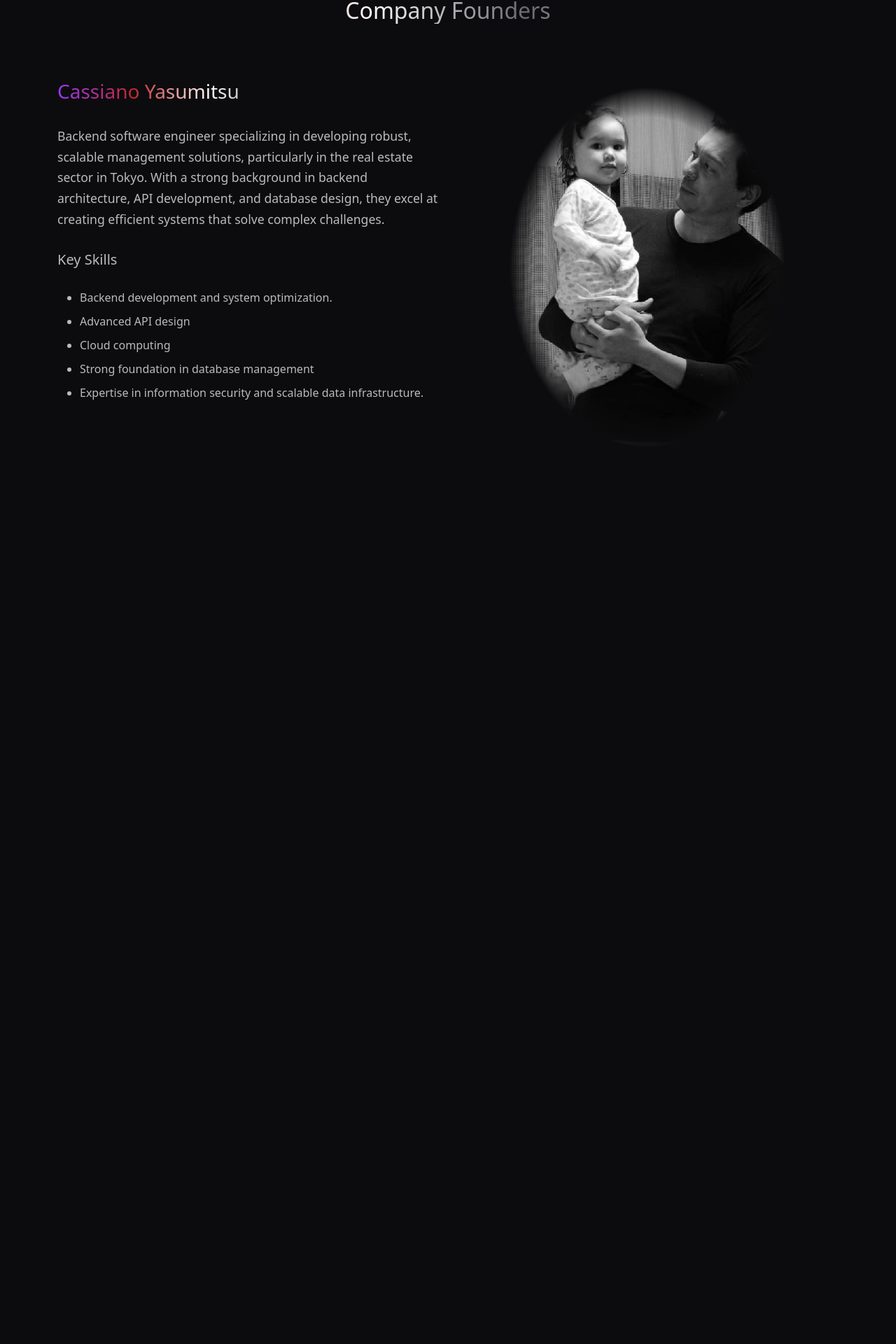
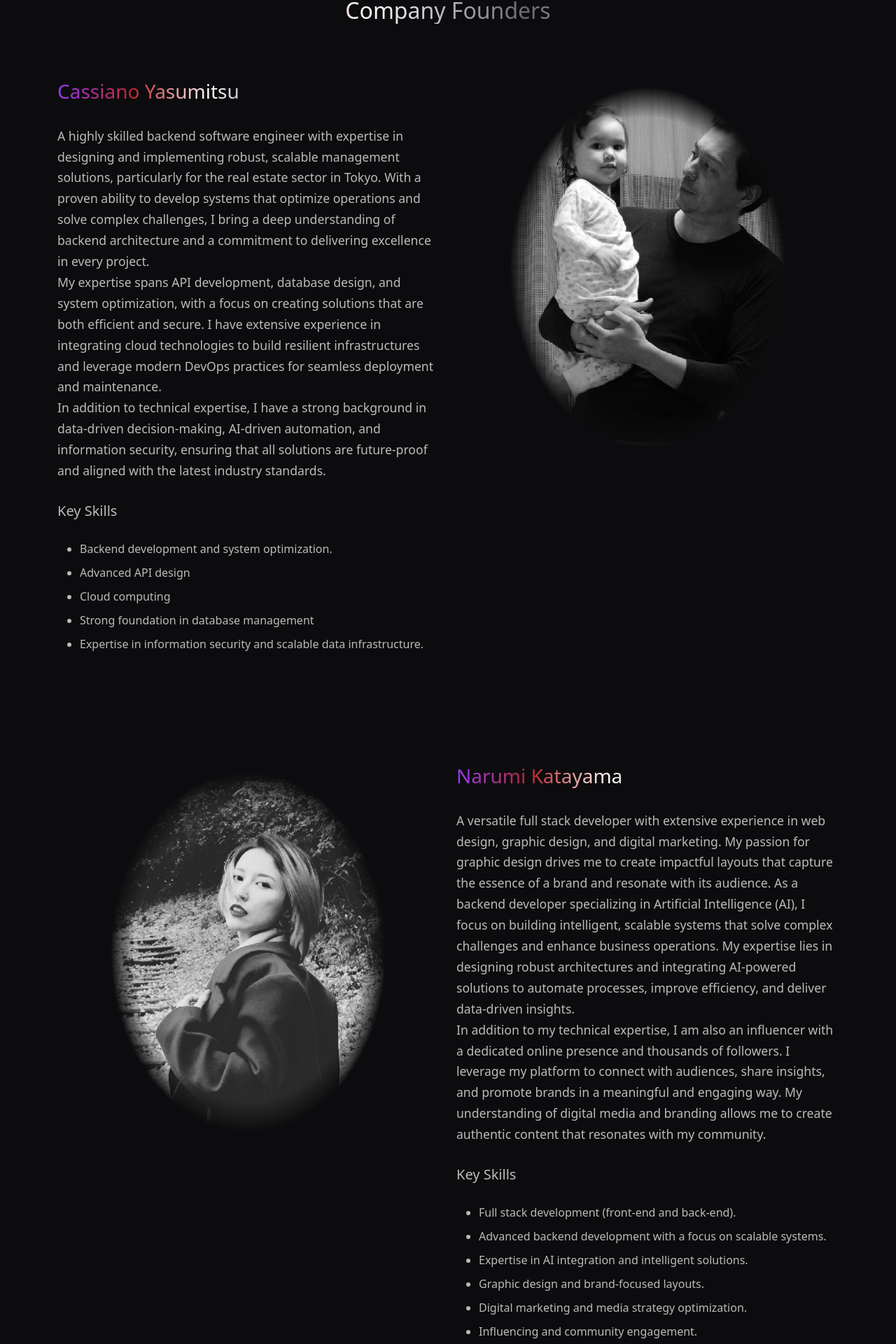
Before and after one commit to narumikat/u-innova_new_website, a React (Vite) app: page /about in a window 1280 px wide. Shown: the part 2235-4155 px from the top of the page at 70% size. Before the commit the page ends 2885 px from the top, so only its background shows below. Built offline with nearby package versions, Linux system fonts and the light colour scheme.

Commit message:
founders

```diff
--- a/src/pages/AboutPage.jsx
+++ b/src/pages/AboutPage.jsx
@@ -1,6 +1,7 @@
 import NavBar from "../components/NavBar.jsx";
 import AboutImg from '../assets/we_think.png'
 import CassianoImg from '../assets/cassiano2.jpg'
+import NarumiImg from '../assets/narumi2.jpg'
 import HandsPhone from '../assets/hands-phone.jpg'
 import {FontAwesomeIcon} from '@fortawesome/react-fontawesome';
 import {faLightbulb, faPhone, faCalendar} from '@fortawesome/free-solid-svg-icons'
@@ -102,13 +103,21 @@ const AboutPage = () => {
 
                 <div className="founders">
                     <h2 className="gradient-font text-center">Company Founders</h2>
-                    <div className="row mt-5">
+                    <div className="row mt-5 pb-5">
                         <div className="col-12 col-md-6">
                             <h3 className="gradient-font">Cassiano Yasumitsu</h3>
-                            <p>Backend software engineer specializing in developing robust, scalable management
-                                solutions, particularly in the real estate sector in Tokyo. With a strong background in
-                                backend architecture, API development, and database design, they excel at creating
-                                efficient systems that solve complex challenges.</p>
+                            <p>A highly skilled backend software engineer with expertise in designing and implementing
+                                robust, scalable management solutions, particularly for the real estate sector in Tokyo.
+                                With a proven ability to develop systems that optimize operations and solve complex
+                                challenges, I bring a deep understanding of backend architecture and a commitment to
+                                delivering excellence in every project. <br/>
+                                My expertise spans API development, database design, and system optimization, with a
+                                focus on creating solutions that are both efficient and secure. I have extensive
+                                experience in integrating cloud technologies to build resilient infrastructures and
+                                leverage modern DevOps practices for seamless deployment and maintenance. <br/>
+                                In addition to technical expertise, I have a strong background in data-driven
+                                decision-making, AI-driven automation, and information security, ensuring that all
+                                solutions are future-proof and aligned with the latest industry standards.</p>
                             <h5>Key Skills</h5>
                             <ul>
                                 <li>Backend development and system optimization.</li>
@@ -120,8 +129,42 @@ const AboutPage = () => {
                         </div>
                         <div className="col-12 col-md">
                             <div className="founder-img">
-                            <img src={CassianoImg} alt="Cassiano Yasumitsu"/>
+                                <img src={CassianoImg} alt="Cassiano Yasumitsu"/>
                             </div>
+                        </div>
+                    </div>
+                    <div className="row mt-5 pt-5">
+                        <div className="col-12 col-md">
+                            <div className="founder-img">
+                                <img src={NarumiImg} alt="Narumi Katayama"/>
+                            </div>
+                        </div>
+                        <div className="col-12 col-md">
+                            <h3 className="gradient-font">Narumi Katayama</h3>
+                            <p>A versatile full stack developer with extensive experience in web design, graphic design,
+                                and digital marketing. My passion for graphic design drives me to create impactful
+                                layouts that capture the essence of a brand and resonate with its audience.
+
+                                As a backend developer specializing in Artificial Intelligence (AI), I focus on building
+                                intelligent, scalable systems that solve complex challenges and enhance business
+                                operations. My expertise lies in designing robust architectures and integrating
+                                AI-powered solutions to automate processes, improve efficiency, and deliver data-driven
+                                insights.
+                                <br/>
+                                In addition to my technical expertise, I am also an influencer with a dedicated online
+                                presence and thousands of followers. I leverage my platform to connect with audiences,
+                                share insights, and promote brands in a meaningful and engaging way. My understanding of
+                                digital media and branding allows me to create authentic content that resonates with my
+                                community.</p>
+                            <h5>Key Skills</h5>
+                            <ul>
+                                <li>Full stack development (front-end and back-end).</li>
+                                <li>Advanced backend development with a focus on scalable systems.</li>
+                                <li>Expertise in AI integration and intelligent solutions.</li>
+                                <li>Graphic design and brand-focused layouts.</li>
+                                <li>Digital marketing and media strategy optimization.</li>
+                                <li>Influencing and community engagement.</li>
+                            </ul>
                         </div>
                     </div>
                 </div>
```
Also changed, not shown: src/assets/narumi2.jpg (added).
